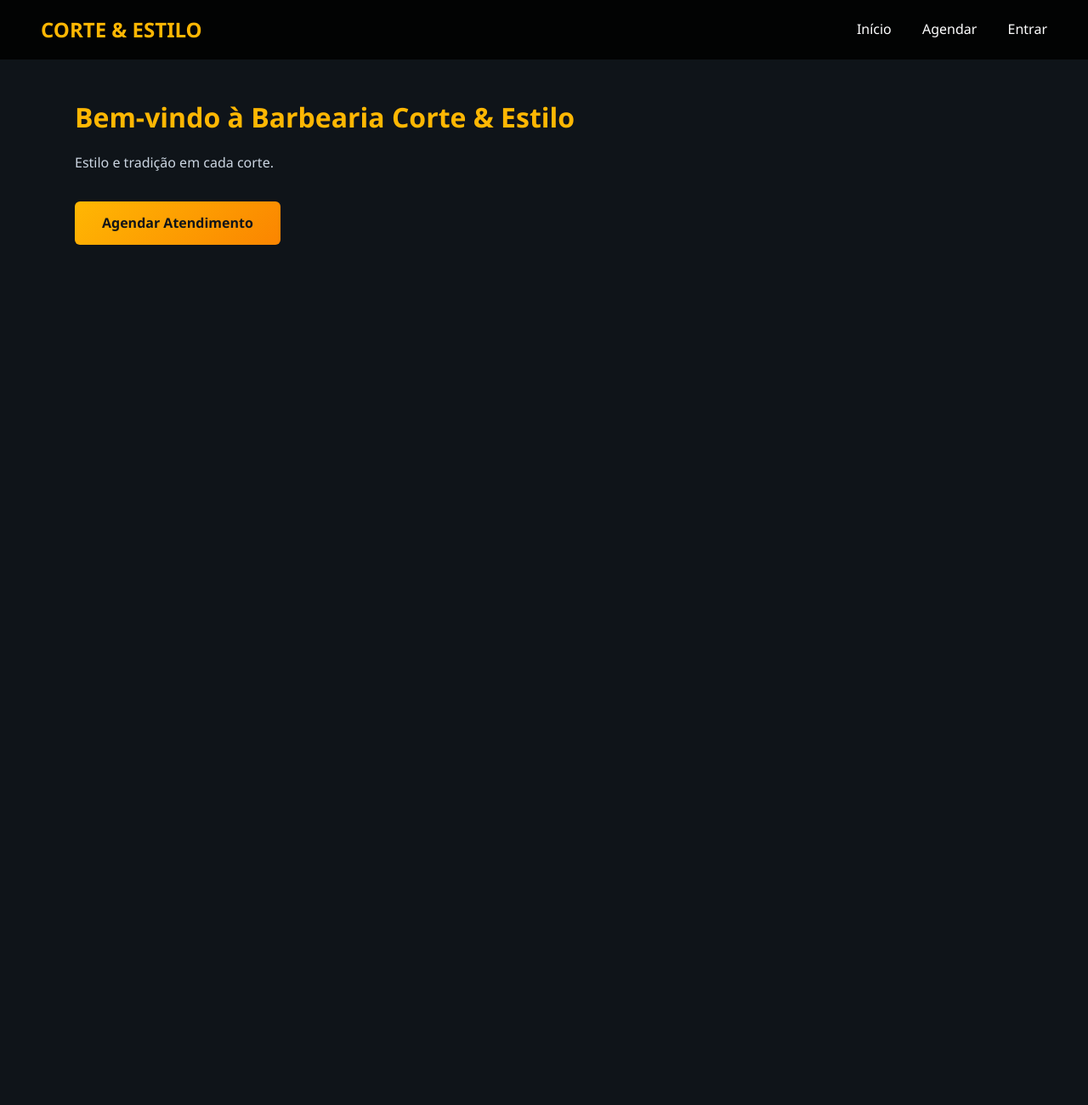
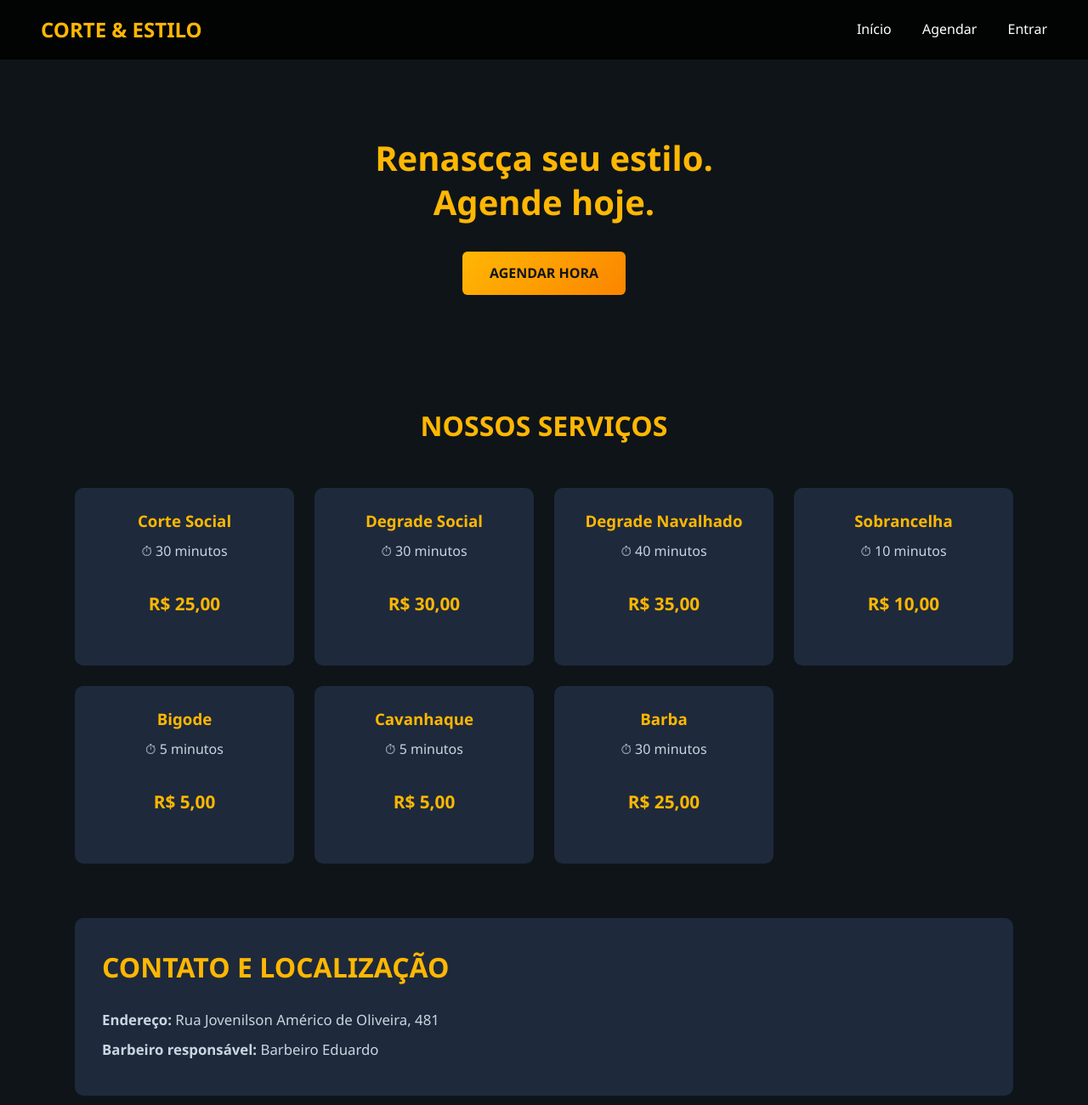
Before and after one commit to ggustavcastro/barbeariateste, a plain HTML site: page frontend/index.html in a window 1280 px wide. Shown: the whole page at 85% size. Before the commit the page ends 800 px from the top, so only its background shows below. Drawn offline with Linux system fonts and the light colour scheme.

Commit message:
Restaura servicos, precos e endereco na pagina inicial

```diff
--- a/frontend/index.html
+++ b/frontend/index.html
@@ -4,7 +4,7 @@
     <meta charset="UTF-8">
     <meta name="viewport" content="width=device-width, initial-scale=1.0">
     <title>Corte & Estilo - Barbearia</title>
-    <link rel="stylesheet" href="style.css?v=99">
+    <link rel="stylesheet" href="style.css?v=100">
 </head>
 <body>
     <header class="navbar">
@@ -17,9 +17,57 @@
     </header>
 
     <main>
-        <h2>Bem-vindo à Barbearia Corte & Estilo</h2>
-        <p>Estilo e tradição em cada corte.</p>
-        <a href="paginas/agendar.html" class="btn">Agendar Atendimento</a>
+        <section class="destaque">
+            <h2>Renascça seu estilo.<br>Agende hoje.</h2>
+            <a href="paginas/agendar.html" class="btn">AGENDAR HORA</a>
+        </section>
+
+        <section class="servicos">
+            <h2>NOSSOS SERVIÇOS</h2>
+            <div class="grade-servicos">
+                <div class="servico-card">
+                    <h3>Corte Social</h3>
+                    <p>⏱ 30 minutos</p>
+                    <p class="preco">R$ 25,00</p>
+                </div>
+                <div class="servico-card">
+                    <h3>Degrade Social</h3>
+                    <p>⏱ 30 minutos</p>
+                    <p class="preco">R$ 30,00</p>
+                </div>
+                <div class="servico-card">
+                    <h3>Degrade Navalhado</h3>
+                    <p>⏱ 40 minutos</p>
+                    <p class="preco">R$ 35,00</p>
+                </div>
+                <div class="servico-card">
+                    <h3>Sobrancelha</h3>
+                    <p>⏱ 10 minutos</p>
+                    <p class="preco">R$ 10,00</p>
+                </div>
+                <div class="servico-card">
+                    <h3>Bigode</h3>
+                    <p>⏱ 5 minutos</p>
+                    <p class="preco">R$ 5,00</p>
+                </div>
+                <div class="servico-card">
+                    <h3>Cavanhaque</h3>
+                    <p>⏱ 5 minutos</p>
+                    <p class="preco">R$ 5,00</p>
+                </div>
+                <div class="servico-card">
+                    <h3>Barba</h3>
+                    <p>⏱ 30 minutos</p>
+                    <p class="preco">R$ 25,00</p>
+                </div>
+            </div>
+        </section>
+
+        <section class="contato">
+            <h2>CONTATO E LOCALIZAÇÃO</h2>
+            <p><strong>Endereço:</strong> Rua Jovenilson Américo de Oliveira, 481</p>
+            <p><strong>Barbeiro responsável:</strong> Barbeiro Eduardo</p>
+        </section>
     </main>
 </body>
 </html>
--- a/frontend/style.css
+++ b/frontend/style.css
@@ -122,3 +122,68 @@ form button {
     color: var(--azul);
     text-decoration: none;
 }
+.destaque {
+    text-align: center;
+    padding: 3rem 0 4rem;
+}
+
+.destaque h2 {
+    font-size: 2.5rem;
+    margin-bottom: 2rem;
+    line-height: 1.3;
+}
+
+.servicos {
+    margin: 4rem 0;
+}
+
+.servicos h2 {
+    text-align: center;
+    margin-bottom: 3rem;
+}
+
+.grade-servicos {
+    display: grid;
+    grid-template-columns: repeat(auto-fit, minmax(250px, 1fr));
+    gap: 1.5rem;
+}
+
+.servico-card {
+    background-color: var(--cinza);
+    padding: 1.5rem;
+    border-radius: 10px;
+    text-align: center;
+    transition: transform 0.2s;
+}
+
+.servico-card:hover {
+    transform: translateY(-5px);
+}
+
+.servico-card h3 {
+    color: var(--ouro);
+    margin-bottom: 0.5rem;
+}
+
+.preco {
+    font-size: 1.3rem;
+    font-weight: bold;
+    color: var(--ouro);
+    margin-top: 0.8rem;
+}
+
+.contato {
+    background-color: var(--cinza);
+    padding: 2rem;
+    border-radius: 10px;
+    margin-top: 3rem;
+}
+
+.contato h2 {
+    margin-bottom: 1.5rem;
+}
+
+.contato p {
+    margin: 0.5rem 0;
+    font-size: 1.05rem;
+}
```
